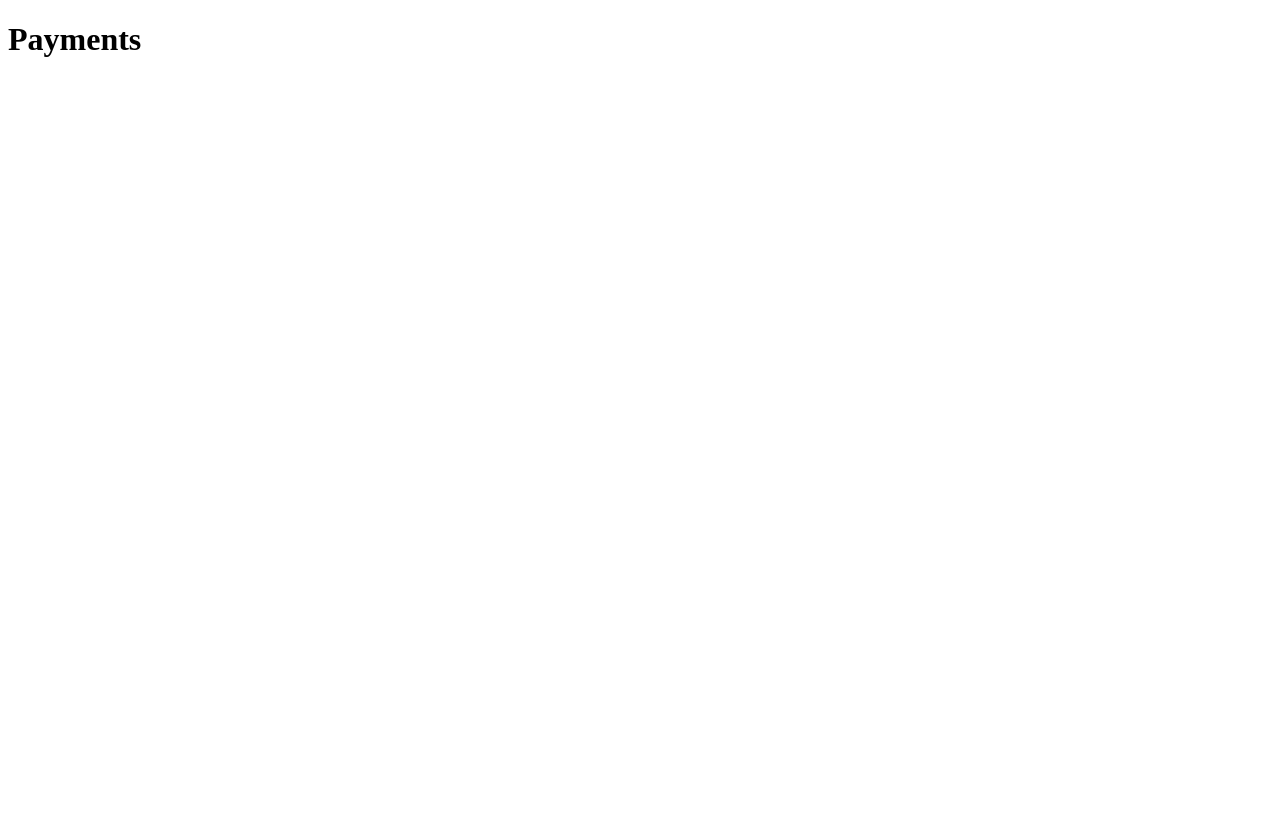
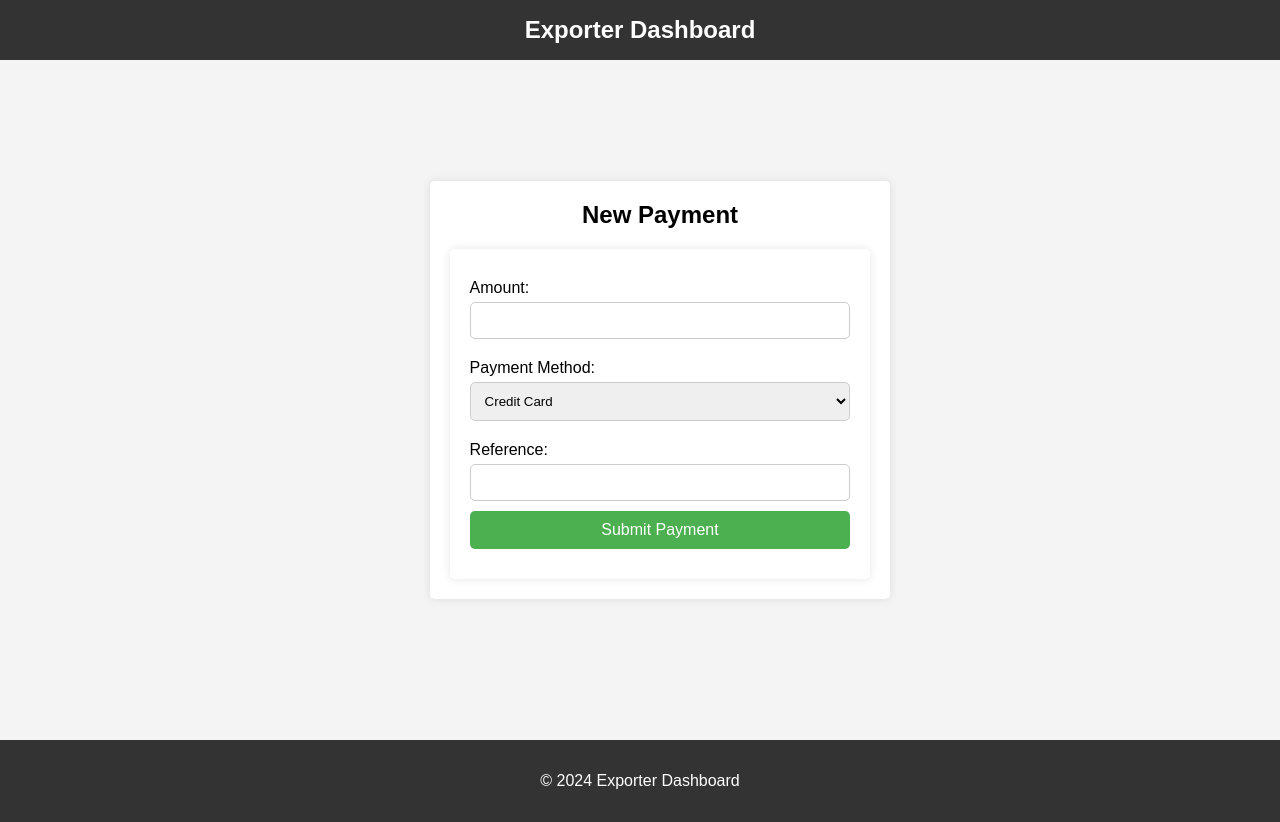
Before and after one commit to Shahriar445/Customs-Management-System, a plain HTML site: page Exporter/Payments.html in a window 1280 px wide. Before the commit the page ends 800 px from the top, so only its background shows below. Drawn offline with Linux system fonts and the light colour scheme.

Commit message:
exporter work

```diff
--- /dev/null
+++ b/Exporter/DesignExporter/exporter_declarations_style.css
@@ -0,0 +1,119 @@
+/* General Styles */
+body {
+    font-family: Arial, sans-serif;
+    margin: 0;
+    padding: 0;
+    background-color: #f4f4f4;
+}
+
+/* Header Styles */
+header {
+    background-color: #333;
+    color: white;
+    padding: 1em 0;
+    text-align: center;
+}
+
+header h1 {
+    margin: 0;
+    font-size: 1.5em;
+}
+
+/* Navigation Styles */
+nav {
+    margin-top: 20px;
+    text-align: center;
+}
+
+nav ul {
+    list-style-type: none;
+    padding: 0;
+    margin: 0;
+}
+
+nav ul li {
+    display: inline-block;
+    margin: 0 10px;
+}
+
+nav ul li a {
+    color: white;
+    text-decoration: none;
+    font-size: 1.2em;
+    padding: 5px 10px;
+    border-radius: 5px;
+    transition: background-color 0.3s;
+}
+
+nav ul li a:hover {
+    background-color: #555;
+}
+
+/* Main Content Styles */
+main {
+    padding: 20px;
+    display: flex;
+    justify-content: center;
+    align-items: center;
+    min-height: calc(100vh - 160px); /* Adjust height for header and footer */
+}
+
+.summary {
+    background-color: #fff;
+    border-radius: 5px;
+    padding: 20px;
+    margin-bottom: 20px;
+    box-shadow: 0 0 10px rgba(0, 0, 0, 0.1);
+    max-width: 500px;
+    width: 100%;
+}
+
+.summary h2 {
+    margin-top: 0;
+    text-align: center;
+}
+
+/* Form Styles */
+form {
+    background-color: #fff;
+    padding: 20px;
+    border-radius: 5px;
+    box-shadow: 0 0 10px rgba(0, 0, 0, 0.1);
+}
+
+form label {
+    display: block;
+    margin: 10px 0 5px;
+}
+
+form input, form select, form button {
+    width: 100%;
+    padding: 10px;
+    margin-bottom: 10px;
+    border-radius: 5px;
+    border: 1px solid #ccc;
+    box-sizing: border-box;
+}
+
+form button {
+    background-color: #4CAF50;
+    color: white;
+    border: none;
+    cursor: pointer;
+    font-size: 1em;
+}
+
+form button:hover {
+    background-color: #45a049;
+}
+
+/* Footer Styles */
+footer {
+    background-color: #333;
+    color: white;
+    text-align: center;
+    padding: 1em 0;
+    position: relative;
+    bottom: 0;
+    width: 100%;
+}
--- /dev/null
+++ b/Exporter/DesignExporter/exporter_monitoring_style.css
@@ -0,0 +1,72 @@
+/* General Styles */
+body {
+    font-family: Arial, sans-serif;
+    margin: 0;
+    padding: 0;
+    background-color: #f4f4f4;
+}
+
+/* Header Styles */
+header {
+    background-color: #333;
+    color: white;
+    padding: 1em 0;
+    text-align: center;
+}
+
+header h1 {
+    margin: 0;
+    font-size: 1.5em;
+}
+
+/* Main Content Styles */
+main {
+    padding: 20px;
+}
+
+.summary {
+    background-color: #fff;
+    border-radius: 5px;
+    padding: 20px;
+    margin-bottom: 20px;
+    box-shadow: 0 0 10px rgba(0, 0, 0, 0.1);
+}
+
+.summary h2 {
+    margin-top: 0;
+}
+
+.monitoring-data {
+    display: grid;
+    grid-template-columns: repeat(auto-fit, minmax(250px, 1fr));
+    gap: 20px;
+}
+
+.monitoring-item {
+    background-color: #f0f0f0;
+    padding: 15px;
+    border-radius: 5px;
+    box-shadow: 0 2px 5px rgba(0, 0, 0, 0.1);
+}
+
+.monitoring-item h3 {
+    margin-top: 0;
+    font-size: 1.2em;
+}
+
+.monitoring-item p {
+    margin: 0;
+    font-size: 1em;
+    color: #666;
+}
+
+/* Footer Styles */
+footer {
+    background-color: #333;
+    color: white;
+    text-align: center;
+    padding: 1em 0;
+    position: fixed;
+    bottom: 0;
+    width: 100%;
+}
--- /dev/null
+++ b/Exporter/DesignExporter/exporter_payment_style.css
@@ -0,0 +1,119 @@
+/* General Styles */
+body {
+    font-family: Arial, sans-serif;
+    margin: 0;
+    padding: 0;
+    background-color: #f4f4f4;
+}
+
+/* Header Styles */
+header {
+    background-color: #333;
+    color: white;
+    padding: 1em 0;
+    text-align: center;
+}
+
+header h1 {
+    margin: 0;
+    font-size: 1.5em;
+}
+
+/* Navigation Styles */
+nav {
+    margin-top: 20px;
+    text-align: center;
+}
+
+nav ul {
+    list-style-type: none;
+    padding: 0;
+    margin: 0;
+}
+
+nav ul li {
+    display: inline-block;
+    margin: 0 10px;
+}
+
+nav ul li a {
+    color: white;
+    text-decoration: none;
+    font-size: 1.2em;
+    padding: 5px 10px;
+    border-radius: 5px;
+    transition: background-color 0.3s;
+}
+
+nav ul li a:hover {
+    background-color: #555;
+}
+
+/* Main Content Styles */
+main {
+    padding: 20px;
+    display: flex;
+    justify-content: center;
+    align-items: center;
+    min-height: calc(100vh - 160px); /* Adjust height for header and footer */
+}
+
+.summary {
+    background-color: #fff;
+    border-radius: 5px;
+    padding: 20px;
+    margin-bottom: 20px;
+    box-shadow: 0 0 10px rgba(0, 0, 0, 0.1);
+    max-width: 500px;
+    width: 100%;
+}
+
+.summary h2 {
+    margin-top: 0;
+    text-align: center;
+}
+
+/* Form Styles */
+form {
+    background-color: #fff;
+    padding: 20px;
+    border-radius: 5px;
+    box-shadow: 0 0 10px rgba(0, 0, 0, 0.1);
+}
+
+form label {
+    display: block;
+    margin: 10px 0 5px;
+}
+
+form input, form select, form button {
+    width: 100%;
+    padding: 10px;
+    margin-bottom: 10px;
+    border-radius: 5px;
+    border: 1px solid #ccc;
+    box-sizing: border-box;
+}
+
+form button {
+    background-color: #4CAF50;
+    color: white;
+    border: none;
+    cursor: pointer;
+    font-size: 1em;
+}
+
+form button:hover {
+    background-color: #45a049;
+}
+
+/* Footer Styles */
+footer {
+    background-color: #333;
+    color: white;
+    text-align: center;
+    padding: 1em 0;
+    position: relative;
+    bottom: 0;
+    width: 100%;
+}
--- /dev/null
+++ b/Exporter/DesignExporter/exporter_report_style.css
@@ -0,0 +1,76 @@
+/* General Styles */
+body {
+    font-family: Arial, sans-serif;
+    margin: 0;
+    padding: 0;
+    background-color: #f4f4f4;
+}
+
+/* Header Styles */
+header {
+    background-color: #333;
+    color: white;
+    padding: 1em 0;
+    text-align: center;
+    position: fixed;
+    top: 0;
+    width: 100%;
+}
+
+header h1 {
+    margin: 0;
+    font-size: 1.5em;
+}
+
+/* Main Content Styles */
+main {
+    padding: 20px;
+    margin-top: 80px; /* Adjust margin top to account for fixed header height */
+    margin-bottom: 60px; /* Adjust margin bottom to account for fixed footer height */
+}
+
+.reports-data {
+    display: grid;
+    grid-template-columns: repeat(auto-fit, minmax(300px, 1fr));
+    gap: 20px;
+}
+
+.report-item {
+    background-color: #fff;
+    border-radius: 5px;
+    padding: 20px;
+    box-shadow: 0 0 10px rgba(0, 0, 0, 0.1);
+}
+
+.report-item h3 {
+    margin-top: 0;
+}
+
+.report-item p {
+    margin-bottom: 10px;
+}
+
+.report-item button {
+    background-color: #007bff;
+    color: white;
+    border: none;
+    padding: 8px 16px;
+    border-radius: 5px;
+    cursor: pointer;
+    transition: background-color 0.3s;
+}
+
+.report-item button:hover {
+    background-color: #0056b3;
+}
+
+/* Footer Styles */
+footer {
+    background-color: #333;
+    color: white;
+    text-align: center;
+    padding: 1em 0;
+    position: fixed;
+    bottom: 0;
+    width: 100%;
+}
--- /dev/null
+++ b/Exporter/Exporter_Script/exporter_payment.js
@@ -0,0 +1,50 @@
+document.addEventListener('DOMContentLoaded', function() {
+    document.getElementById('payment-form').addEventListener('submit', function(event) {
+        event.preventDefault(); // Prevent default form submission
+
+        // Get form values
+        var amount = document.getElementById('payment-amount').value;
+        var method = document.getElementById('payment-method').value;
+        var reference = document.getElementById('payment-reference').value;
+
+        if (method === 'bkash') {
+            // Show bKash payment button
+            document.getElementById('bkash-button').style.display = 'block';
+
+            // Add event listener to bKash payment button
+            document.getElementById('bkash-button').addEventListener('click', function() {
+                // Call bKash payment function
+                initiateBkashPayment(amount, reference);
+            });
+        } else {
+            // Handle other payment methods
+            console.log('Payment submitted:', amount, method, reference);
+            alert('Payment submitted successfully!');
+            document.getElementById('payment-form').reset();
+        }
+    });
+});
+
+function initiateBkashPayment(amount, reference) {
+    // Assuming you have bKash SDK included and configured properly
+    // This function should initiate the bKash payment process
+    bKash.init({
+        paymentRequest: {
+            amount: amount,
+            intent: 'sale',
+            reference: reference
+        },
+        onSuccess: function(data) {
+            console.log('bKash payment successful:', data);
+            alert('Payment successful!');
+            document.getElementById('payment-form').reset();
+        },
+        onError: function(error) {
+            console.log('bKash payment failed:', error);
+            alert('Payment failed. Please try again.');
+        }
+    });
+
+    // Trigger bKash payment UI
+    bKash.requestPayment();
+}
--- a/Exporter/Payments.html
+++ b/Exporter/Payments.html
@@ -3,9 +3,46 @@
 <head>
     <meta charset="UTF-8">
     <meta name="viewport" content="width=device-width, initial-scale=1.0">
-    <title>Payments</title>
+    <title>Exporter Payments</title>
+    <link rel="stylesheet" href="DesignExporter/exporter_payment_style.css">
 </head>
 <body>
-    <h1>Payments</h1>
+    <header>
+        <h1>Exporter Dashboard</h1>
+    </header>
+
+    <main>
+        <section id="payment">
+            <div class="summary">
+                <h2>New Payment</h2>
+                <form id="payment-form">
+                    <label for="payment-amount">Amount:</label>
+                    <input type="number" id="payment-amount" name="payment-amount" required>
+
+                    <label for="payment-method">Payment Method:</label>
+                    <select id="payment-method" name="payment-method" required>
+                        <option value="credit_card">Credit Card</option>
+                        <option value="bank_transfer">Bank Transfer</option>
+                        <option value="paypal">PayPal</option>
+                        <option value="bkash">bKash</option>
+                    </select>
+
+                    <label for="payment-reference">Reference:</label>
+                    <input type="text" id="payment-reference" name="payment-reference" required>
+
+                    <button type="submit">Submit Payment</button>
+                </form>
+                <button id="bkash-button" style="display: none;">Pay with bKash</button>
+            </div>
+        </section>
+    </main>
+
+    <footer>
+        <p>&copy; 2024 Exporter Dashboard</p>
+    </footer>
+
+    <!-- Include bKash SDK here -->
+    <!-- <script src="path/to/bkash-sdk.js"></script> -->
+    <script src="Exporter_Script/exporter_payment.js"></script>
 </body>
 </html>
```
Also changed, not shown: Exporter/Declarations.html (+29 -2 lines), Exporter/Exporter_Script/exporter_declarations.js (added, +19 -0 lines), Exporter/Exporter_Script/exporter_monitoring.js (added, +53 -0 lines), Exporter/Exporter_Script/exporter_reports.js (added, +89 -0 lines), Exporter/Monitoring.html (+32 -2 lines), Exporter/Report.html (+17 -2 lines).
